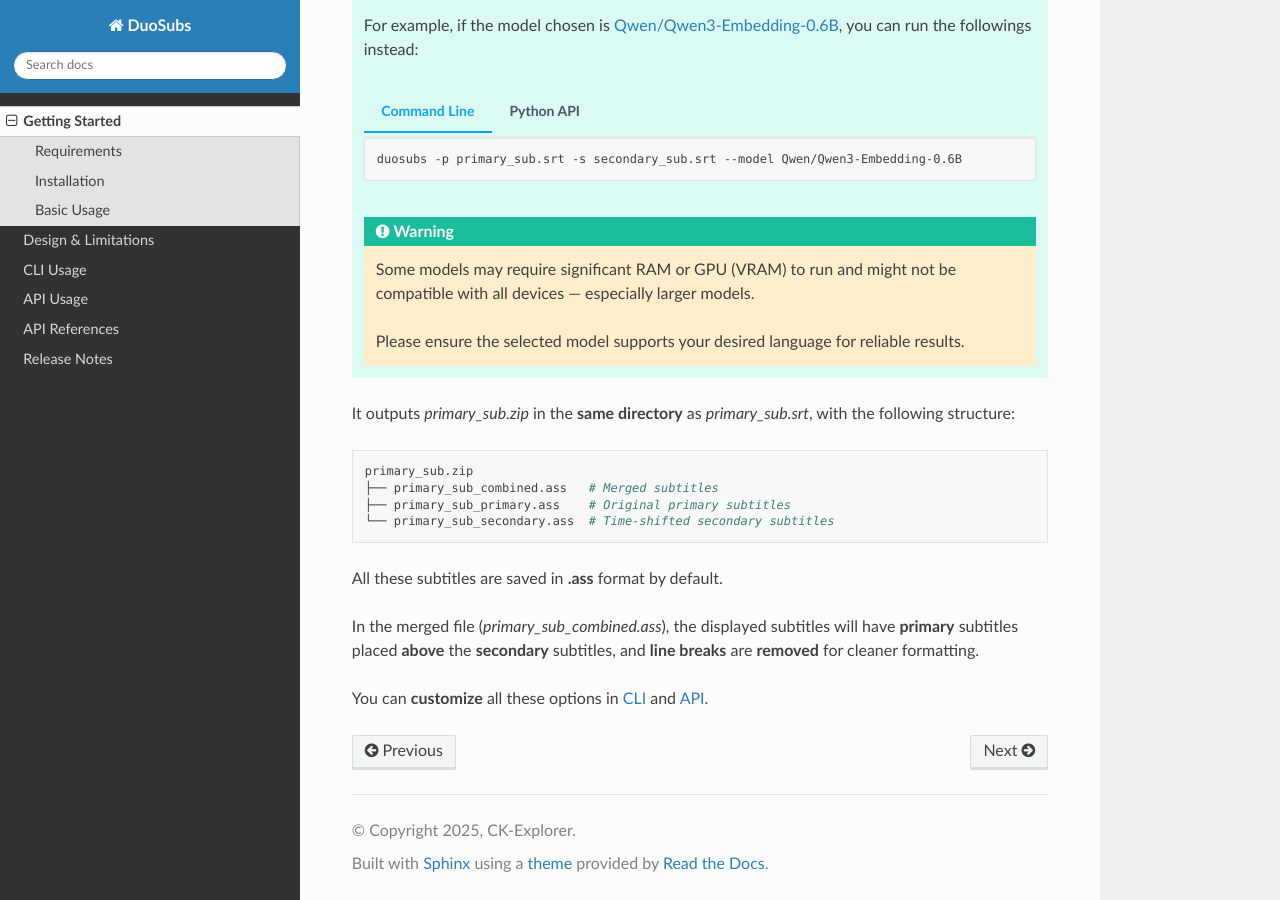
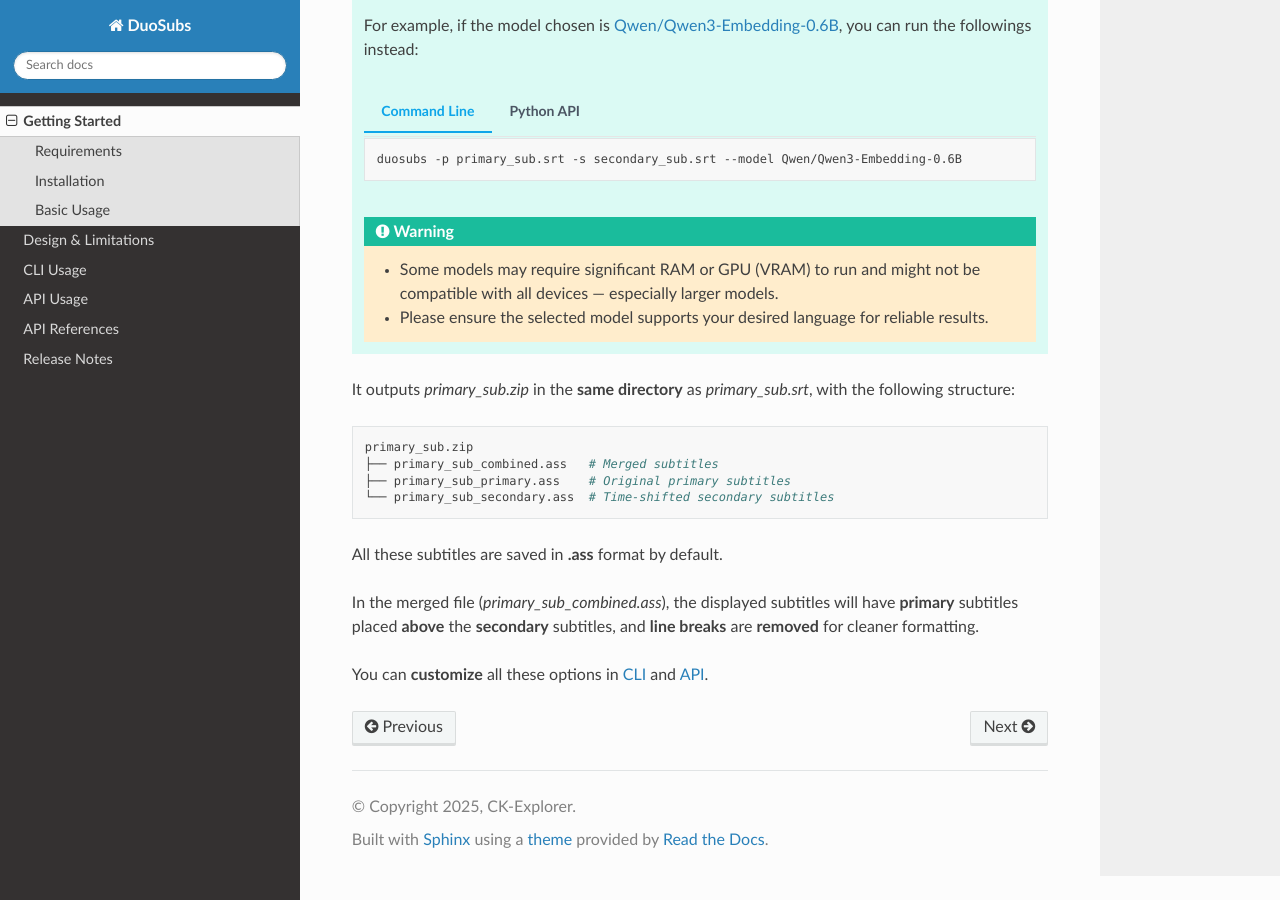
Before and after one commit to CK-Explorer/DuoSubs, a Sphinx documentation site: the page built from docs/getting_started.rst, in a window 1280 px wide and 900 px high, scrolled down 1063 px. Built offline with Sphinx 7.4.7 and the Read the Docs theme 3.1.0, drawn with Linux system fonts in a browser that asks for light colours.

Commit message:
docs: Add bullet-point list

```diff
--- a/docs/getting_started.rst
+++ b/docs/getting_started.rst
@@ -89,11 +89,10 @@ otherwise it falls back to CPU.
 
     .. warning::
 
-        Some models may require significant RAM or GPU (VRAM) to run and might not
-        be compatible with all devices — especially larger models.
-
-        Please ensure the selected model supports your desired language for reliable
-        results.
+        -   Some models may require significant RAM or GPU (VRAM) to run and might not
+            be compatible with all devices — especially larger models.
+        -   Please ensure the selected model supports your desired language for reliable
+            results.
 
 It outputs `primary_sub.zip` in the **same directory** as `primary_sub.srt`, with the
 following structure:
```
Also changed, not shown: docs/cli.rst (+4 -5 lines).
